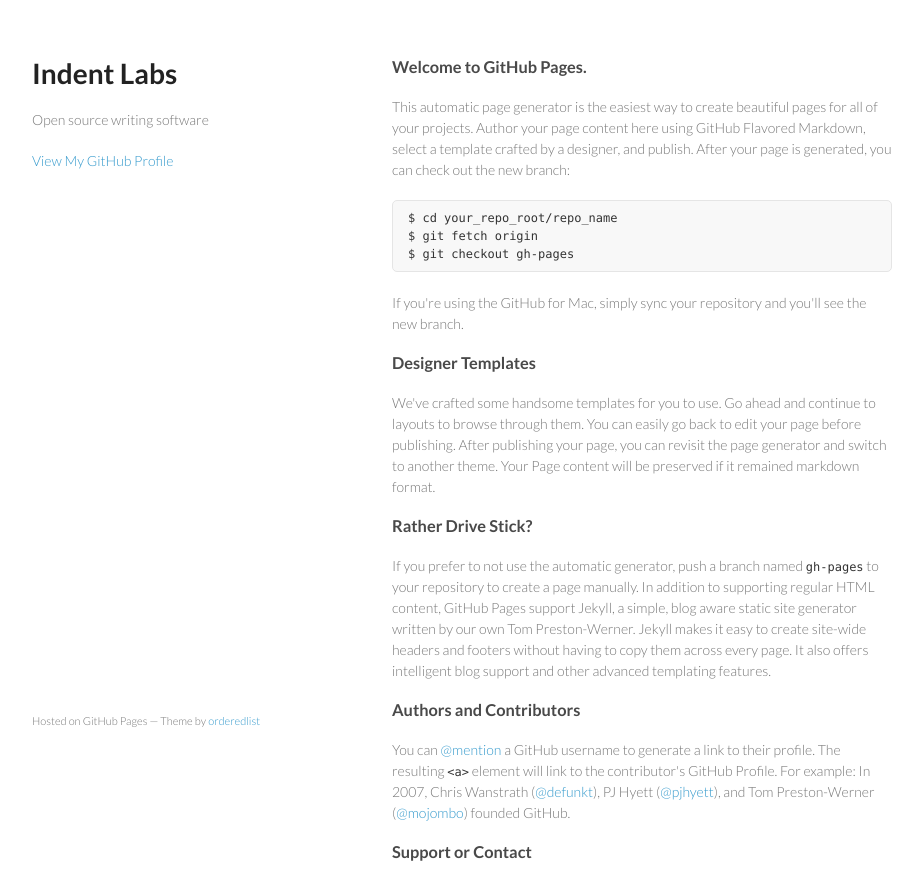
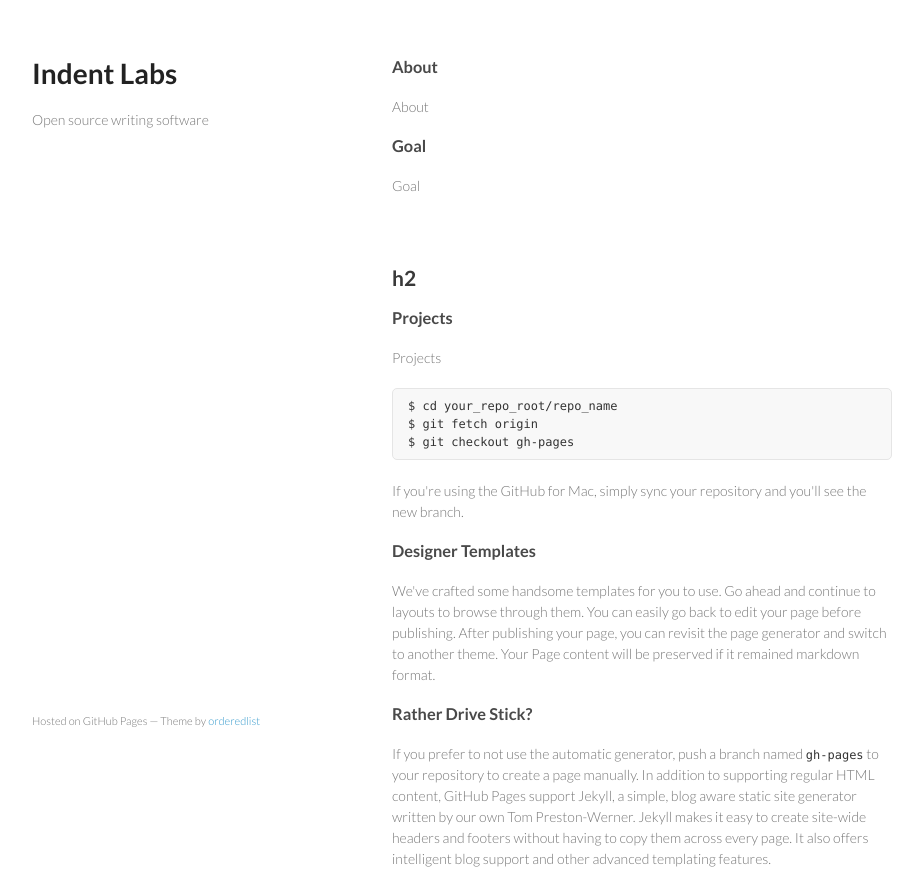
Before and after one commit to indentlabs/indentlabs.github.io, a plain HTML site: page index.html in a window 1280 px wide. Shown: the top 872 px of the page, without its empty margins (178-1101 px from the left). Drawn offline with Linux system fonts and the light colour scheme.

Commit message:
Update index.html

```diff
--- a/index.html
+++ b/index.html
@@ -3,7 +3,7 @@
   <head>
     <meta charset="utf-8">
     <meta http-equiv="X-UA-Compatible" content="chrome=1">
-    <title>Indent Labs by indentlabs</title>
+    <title>Indent Labs by drusepth</title>
 
     <link rel="stylesheet" href="stylesheets/styles.css">
     <link rel="stylesheet" href="stylesheets/github-light.css">
@@ -17,21 +17,38 @@
       <header>
         <h1>Indent Labs</h1>
         <p>Open source writing software</p>
-
-
-        <p class="view"><a href="https://github.com/indentlabs">View My GitHub Profile</a></p>
-
       </header>
       <section>
         <h3>
-<a id="welcome-to-github-pages" class="anchor" href="#welcome-to-github-pages" aria-hidden="true"><span class="octicon octicon-link"></span></a>Welcome to GitHub Pages.</h3>
+          About
+        </h3>
+        <p>
+          About
+        </p>
 
-<p>This automatic page generator is the easiest way to create beautiful pages for all of your projects. Author your page content here using GitHub Flavored Markdown, select a template crafted by a designer, and publish. After your page is generated, you can check out the new branch:</p>
-
+        <h3>
+          Goal
+        </h3>
+        <p>
+          Goal
+        </p>
+      </section>
+      <section>
+        <h2>
+          h2
+        </h2>
+        <h3>
+          Projects
+        </h3>
+        <p>
+          Projects
+        </p>
 <pre><code>$ cd your_repo_root/repo_name
 $ git fetch origin
 $ git checkout gh-pages
 </code></pre>
+
+
 
 <p>If you're using the GitHub for Mac, simply sync your repository and you'll see the new branch.</p>
 
```
